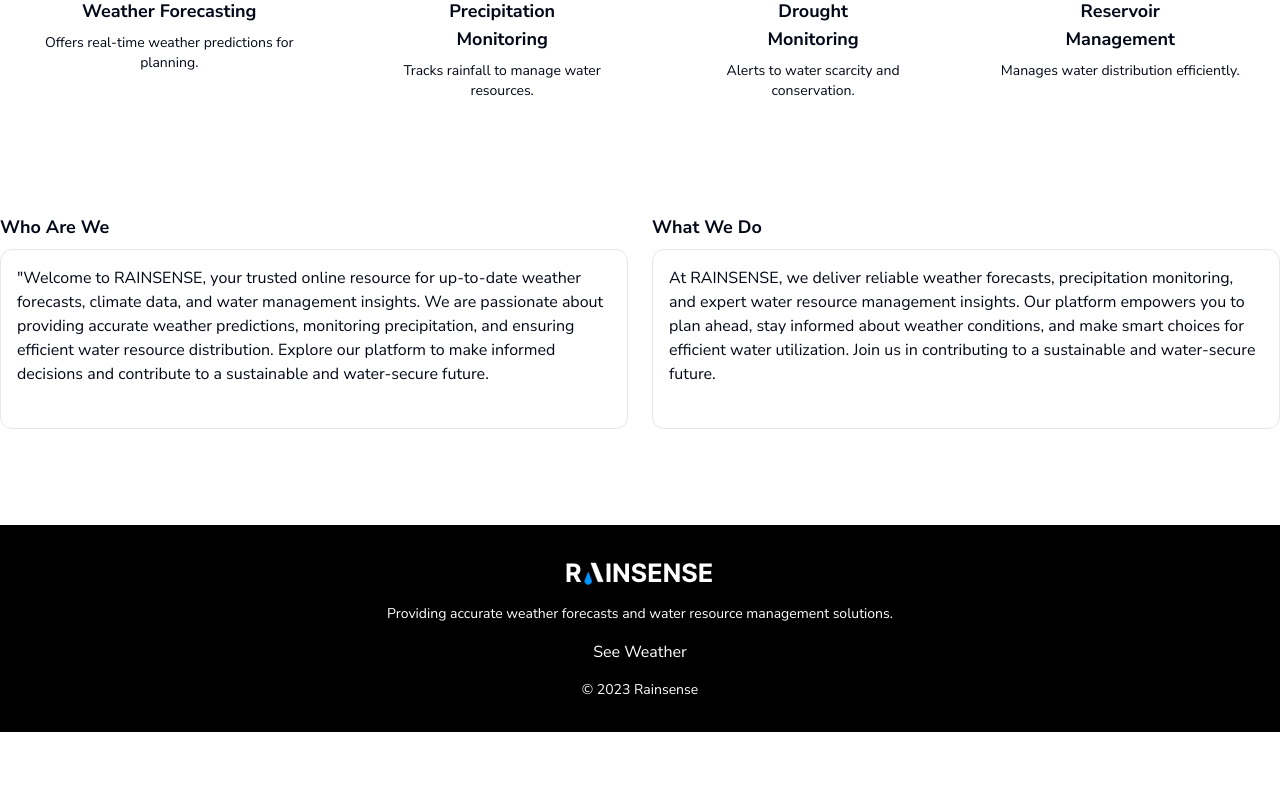
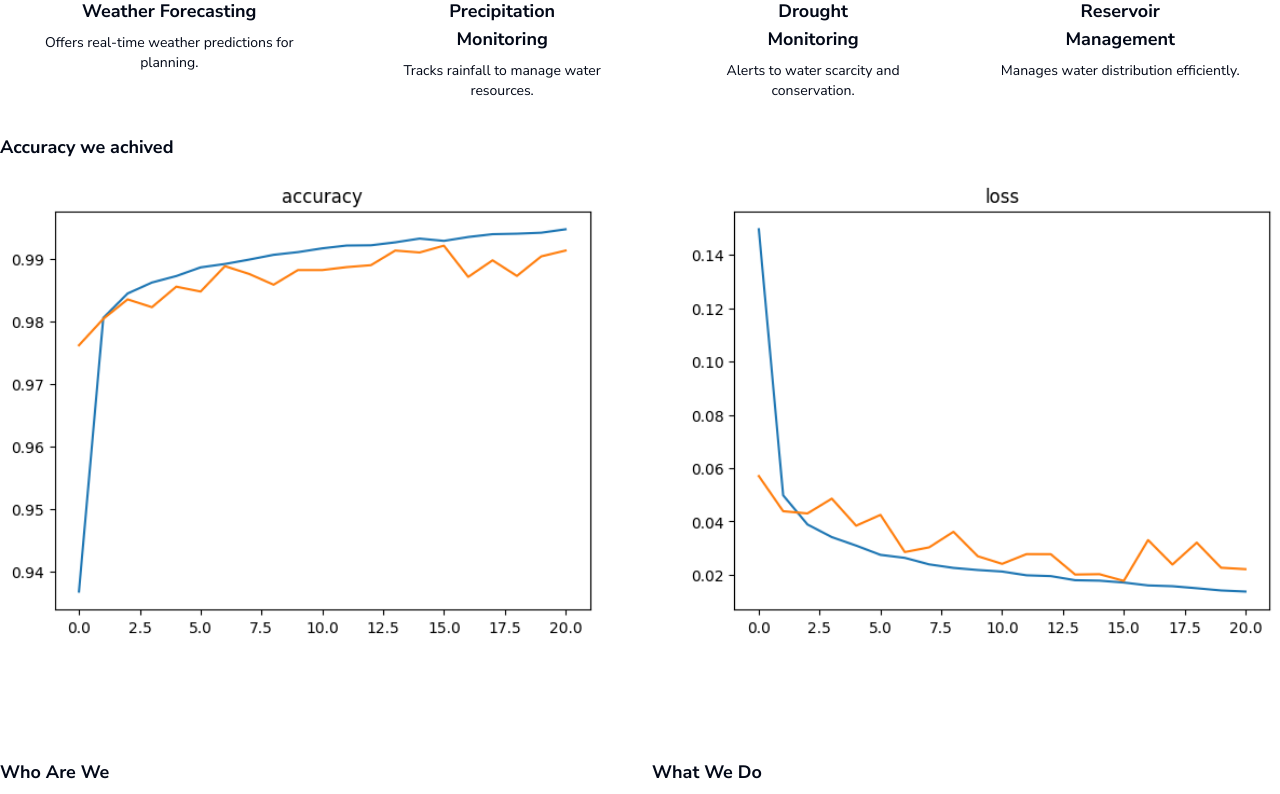
Before and after one commit to vidhanshu/rainsense, a Next.js app: page / in a window 1280 px wide. Shown: the part 740-1534 px from the top of the page. Before the commit the page ends 1472 px from the top, so only its background shows below. Built offline with nearby package versions, Linux system fonts and the light colour scheme.

Commit message:
Add accuracy graphs in home page

```diff
--- a/src/home/components/about-section.tsx
+++ b/src/home/components/about-section.tsx
@@ -1,4 +1,3 @@
-
 import React from 'react'
 import Container from '@/src/common/components/container';
 
--- a/src/home/components/features-section.tsx
+++ b/src/home/components/features-section.tsx
@@ -1,7 +1,8 @@
-import { IcDrought, IcPrecipitation, IcSun, IcWater } from '@/src/assets';
 import React from 'react'
 import Image from 'next/image'
+
 import Container from '@/src/common/components/container';
+import { IcDrought, IcPrecipitation, IcSun, IcWater } from '@/src/assets';
 
 function FeaturesSection() {
     const services = [
--- a/src/home/components/home-page.tsx
+++ b/src/home/components/home-page.tsx
@@ -1,14 +1,28 @@
 import React from 'react';
+import Image from 'next/image';
+
 import HeroSection from './hero-section';
 import AboutSection from './about-section';
 import FeaturesSection from './features-section';
-import Footer from '@/src/common/components/footer';
+import Container from '@/src/common/components/container';
 
 const HomePage = () => {
     return (
         <main>
             <HeroSection />
             <FeaturesSection />
+            <Container as="section">
+                <h1 className='font-bold text-lg mb-4'>Accuracy we achived</h1>
+                <div className='flex gap-x-4 justify-between'>
+                    <Image
+                        src="/accuracy.png"
+                        width={600}
+                        height={300}
+                        alt=""
+                    />
+                    <Image src="/loss.png" width={600} height={300} alt="" />
+                </div>
+            </Container>
             <AboutSection />
         </main>
     );
```
Also changed, not shown: public/accuracy.png (added), public/loss.png (added).
